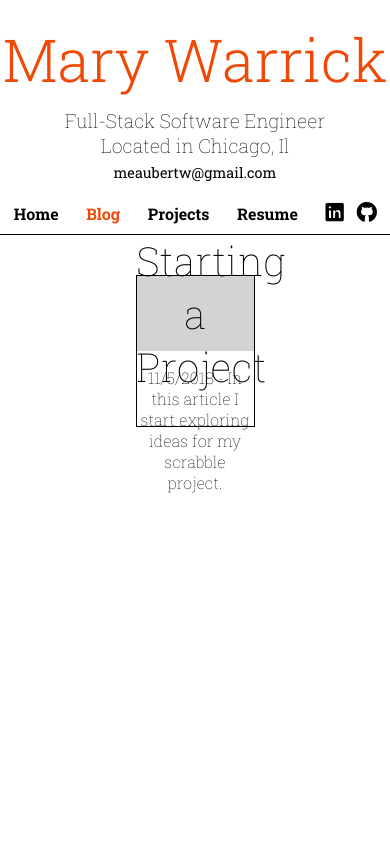
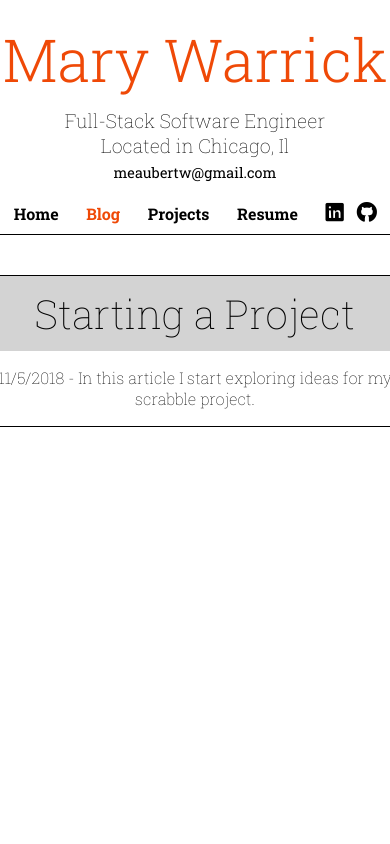
Before and after one commit to maubertw/my-site, a React (Create React App) app: page /blog in a window 390 px wide. Shown: the top 844 px of the page. Built offline with nearby package versions, Linux system fonts and the light colour scheme.

Commit message:
adjust blerbs for mobile

```diff
--- a/src/App.css
+++ b/src/App.css
@@ -51,7 +51,7 @@ nav {
 
 .blerb {
   height: 150px;
-  width: 30vw;
+  width: 410px;
   border: 1px solid black;
   display: flex;
   flex-direction: column;
@@ -62,14 +62,12 @@ nav {
 .blerbHeader {
   background-color: lightgray;
   height: 75px;
-  width: 30vw;
+  width: 410px;
   display: flex;
   justify-content: center;
   flex-direction: column;
 
 }
-
-
 
 
 .email {
```
